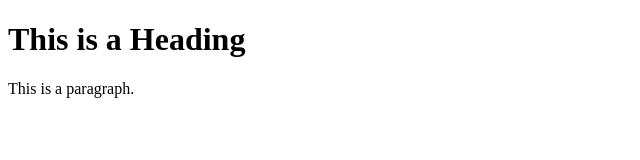
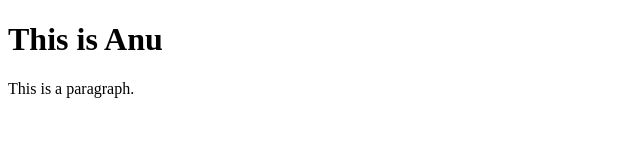
Before and after one commit to Anupadmaanu/githubanu, a plain HTML site: page index.html in a window 1280 px wide. Shown: the whole page, without its empty margins (0-640 px from the left). Drawn offline with Linux system fonts and the light colour scheme.

Commit message:
fix: changed the heading

```diff
--- a/index.html
+++ b/index.html
@@ -4,7 +4,7 @@
 <title>Hello World</title>
 </head>
 <body>
-<h1>This is a Heading</h1>
+<h1>This is Anu</h1>
 <p>This is a paragraph.</p>
 </body>
 </html>
```
